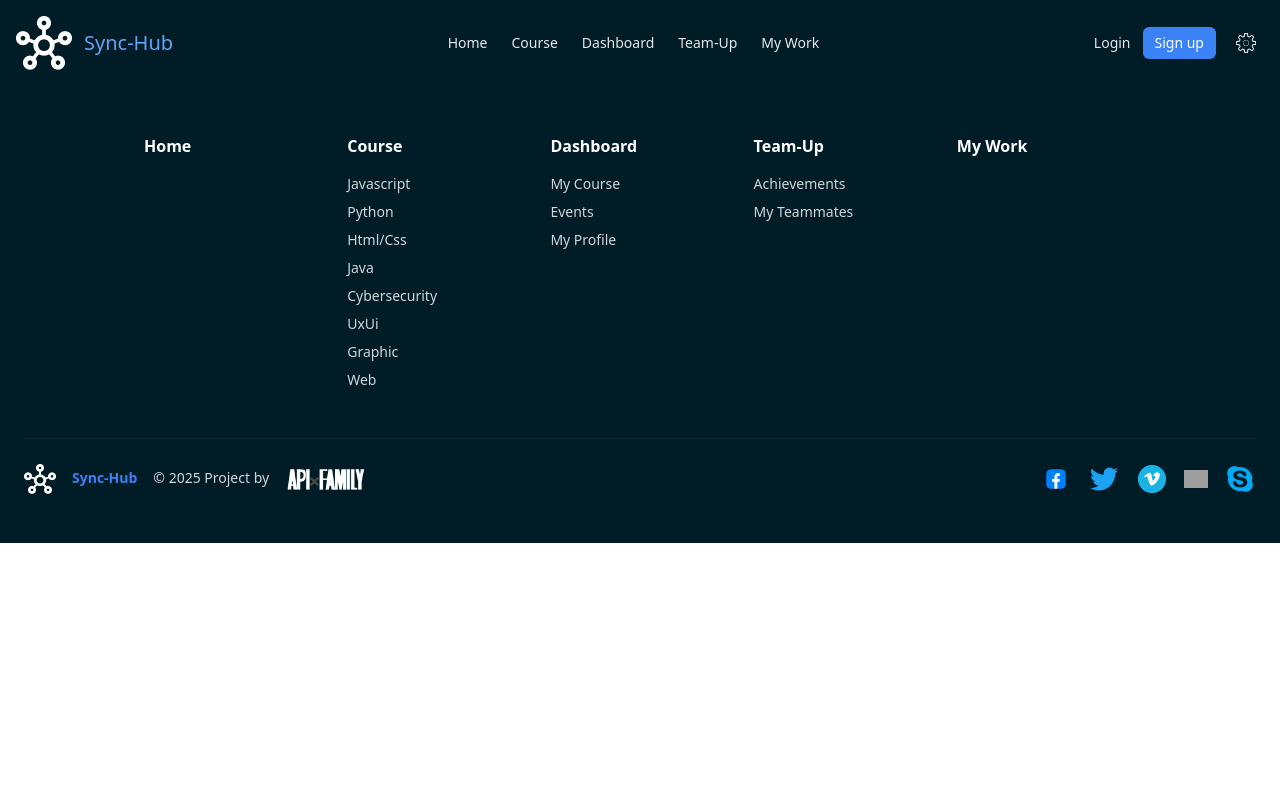
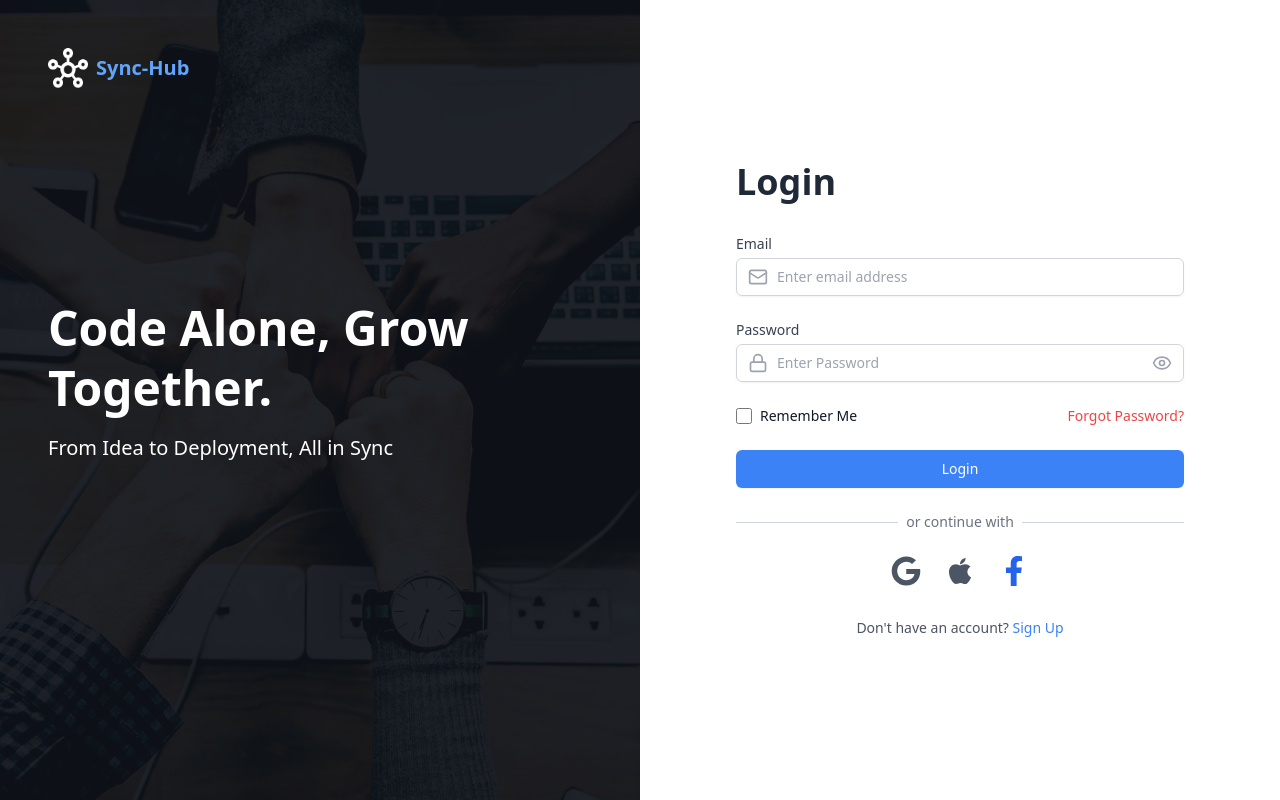
Before and after one commit to MatheusPaternez/course-hub-react-app, a React (Create React App) app: page /login in a window 1280 px wide. Shown: the top 800 px of the page. Built offline with nearby package versions, Linux system fonts and the light colour scheme; grey boxes are pictures that could not be loaded.

Commit message:
Fix(Remove) Header in Login

```diff
--- a/src/App.js
+++ b/src/App.js
@@ -4,19 +4,18 @@ import LoginPopup from './pages/LoginPopup';
 import Header from './components/Header';
 import Footer from './components/Footer';
 import CourseSearch from './pages/CourseSearch';
+import Login from './components/Login';
 
 export default function App() {
     return (
         <>
-        <Header />
             <BrowserRouter>
                 <Routes>
-                <Route path='/'>
-                    <Route element={<LoginPopup />} />
-                    <Route element={<HomePage/>}/>
-                    <Route element={<Header/>}/>
-                    <Route index element={<LoginPopup />} />
-                    <Route index path="course" element={<CourseSearch />} />
+                    <Route index path='login' element={<LoginPopup />} />
+                    <Route path='/' element={<Header />}>
+                        <Route path='home' element={<HomePage />} />
+                        <Route path='auth' element={<Login />} />
+                        <Route path="course" element={<CourseSearch />} />
                     </Route>
                 </Routes>
             </BrowserRouter>
--- a/src/components/Header.js
+++ b/src/components/Header.js
@@ -1,6 +1,7 @@
 import React from 'react';
 import Logo from '../assets/img/logo.png';
 import Settings from '../assets/img/settings-icon.png';
+import { Outlet } from 'react-router-dom';
 
 export default function Header() {
     return (
@@ -41,6 +42,7 @@ export default function Header() {
                     </button>
                 </div>
             </div>
+            <Outlet/>
         </header>
     );
 }
--- /dev/null
+++ b/src/components/UserContext.js
@@ -0,0 +1,7 @@
+import { createContext } from "react";
+
+export const UserContext = createContext();
+
+export function UserProvider({children}){
+
+}
--- a/src/pages/LoginPopup.js
+++ b/src/pages/LoginPopup.js
@@ -11,11 +11,12 @@ export default function LoginPopup() {
     const [password, setPassword] = useState('');
     const [showPassword, setShowPassword] = useState(false);
 
-    // Handle form submit (prevents full page reload)
+    // Handle form submit
     const handleSubmit = (e) => {
         e.preventDefault();
 
         console.log(email, password);
+        Login({})
     };
 
     return (
```
Lines whose indentation alone changed are shown as unchanged.
